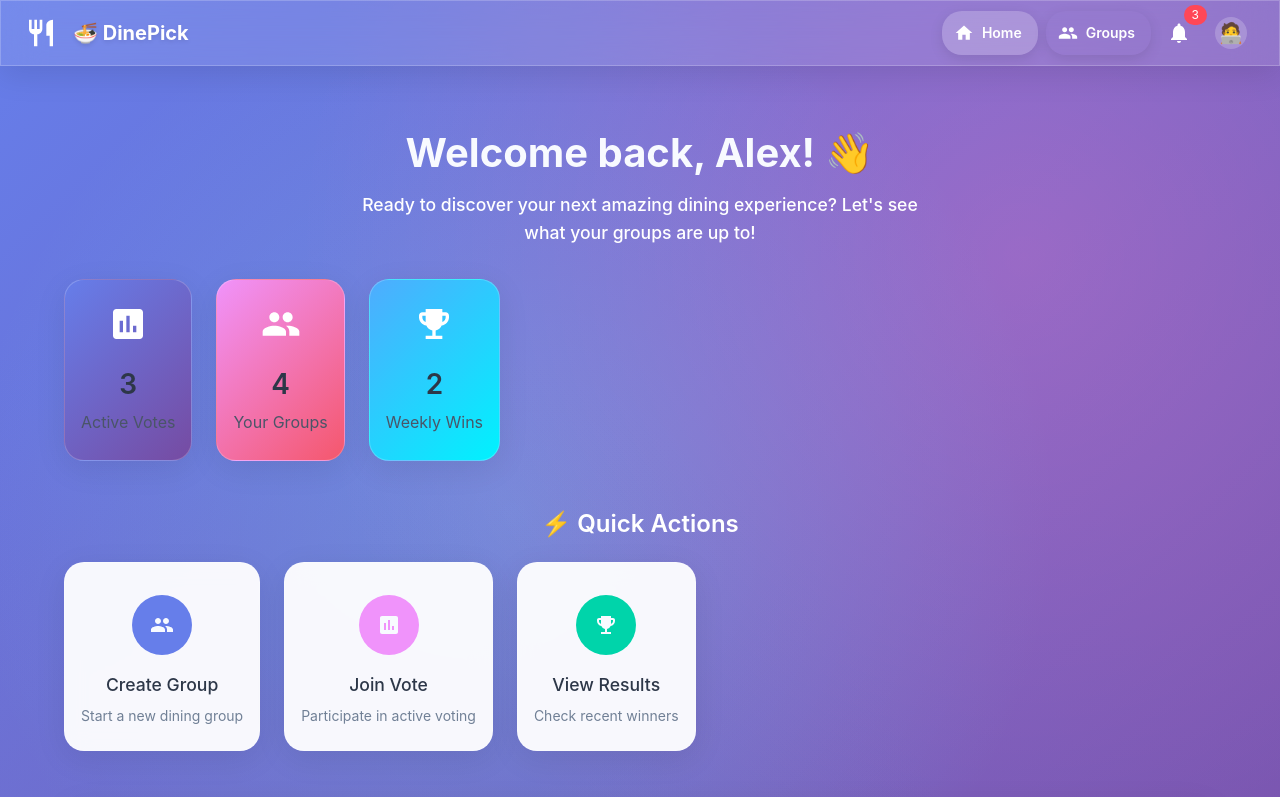
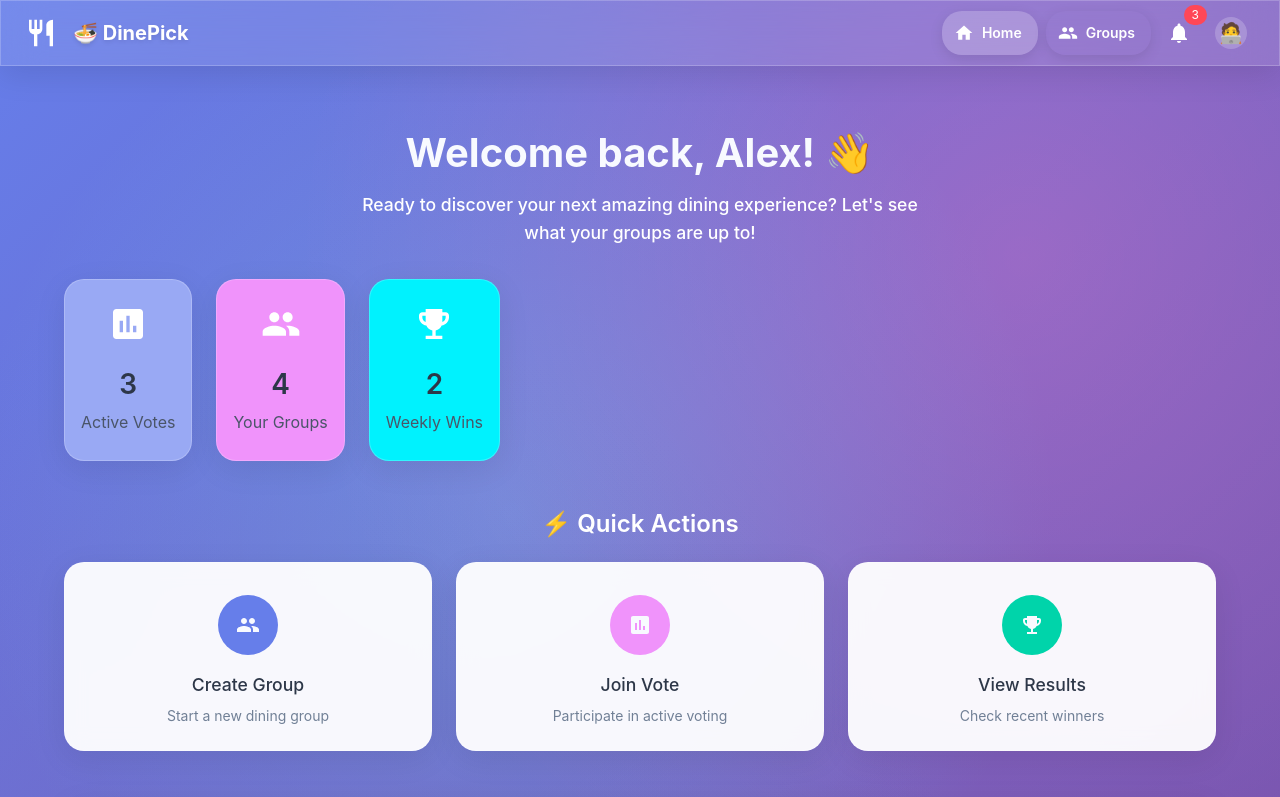
Before and after one commit to AliJasim03/Group-Dinner-Picker, a React (Create React App) app in the folder dinner-picker/: page / in a window 1280 px wide. Shown: the top 797 px of the page. Built offline with nearby package versions, Linux system fonts and the light colour scheme.

Commit message:
ui improvements

```diff
--- a/dinner-picker/public/index.html
+++ b/dinner-picker/public/index.html
@@ -24,7 +24,7 @@
       work correctly both with client-side routing and a non-root public URL.
       Learn how to configure a non-root public URL by running `npm run build`.
     -->
-    <title>React App</title>
+    <title>DinePick</title>
   </head>
   <body>
     <noscript>You need to enable JavaScript to run this app.</noscript>
--- a/dinner-picker/src/pages/GroupsPage.js
+++ b/dinner-picker/src/pages/GroupsPage.js
@@ -179,7 +179,7 @@ const GroupsPage = () => {
                                                 sx={{
                                                     cursor: 'pointer',
                                                     height: '100%',
-                                                    background: `linear-gradient(135deg, ${group.colorTheme || '#667eea'} 0%, ${group.colorTheme || '#764ba2'} 100%)`,
+                                                    background: `linear-gradient(135deg, ${group.colorTheme || '#f2ecd8'} 0%, ${group.colorTheme || '#f0e9f7'} 100%)`,
                                                     color: 'white',
                                                     position: 'relative',
                                                     overflow: 'hidden',
--- a/dinner-picker/src/pages/HomePage.js
+++ b/dinner-picker/src/pages/HomePage.js
@@ -139,7 +139,7 @@ const HomePage = () => {
                             <Grid item xs={12} md={4}>
                                 <motion.div whileHover={{ scale: 1.05 }}>
                                     <Card sx={{
-                                        background: 'linear-gradient(135deg, #667eea 0%, #764ba2 100%)',
+                                        background: theme.palette.primary.light,
                                         color: 'white',
                                         height: '100%'
                                     }}>
@@ -159,7 +159,7 @@ const HomePage = () => {
                             <Grid item xs={12} md={4}>
                                 <motion.div whileHover={{ scale: 1.05 }}>
                                     <Card sx={{
-                                        background: 'linear-gradient(135deg, #f093fb 0%, #f5576c 100%)',
+                                        background: theme.palette.secondary.main,
                                         color: 'white',
                                         height: '100%'
                                     }}>
@@ -179,7 +179,7 @@ const HomePage = () => {
                             <Grid item xs={12} md={4}>
                                 <motion.div whileHover={{ scale: 1.05 }}>
                                     <Card sx={{
-                                        background: 'linear-gradient(135deg, #4facfe 0%, #00f2fe 100%)',
+                                        background: '#00f2fe',
                                         color: 'white',
                                         height: '100%'
                                     }}>
@@ -203,19 +203,31 @@ const HomePage = () => {
                         ⚡ Quick Actions
                     </Typography>
 
-                    <Grid container spacing={3} sx={{ mb: 6 }}>
+                    <Box sx={{
+                        display: 'flex',
+                        justifyContent: 'space-between',
+                        gap: 3,
+                        mb: 6,
+                        flexWrap: 'wrap',
+                        '& > *': {
+                            flex: '1 1 300px',
+                            minWidth: '280px'
+                        }
+                    }}>
                         {quickActions.map((action, index) => (
-                            <Grid item xs={12} md={4} key={index}>
                             <motion.div
+                                key={index}
                                 initial={{ opacity: 0, y: 20 }}
                                 animate={{ opacity: 1, y: 0 }}
                                 transition={{ duration: 0.6, delay: index * 0.1 }}
                                 whileHover={{ scale: 1.02 }}
+                                style={{ flex: '1 1 300px', minWidth: '280px' }}
                             >
                                 <Card
                                     sx={{
                                         cursor: 'pointer',
                                         background: 'rgba(255, 255, 255, 0.95)',
+                                        height: '100%',
                                         '&:hover': {
                                             boxShadow: `0 12px 48px ${action.color}40`,
                                         }
@@ -242,9 +254,8 @@ const HomePage = () => {
                                     </CardContent>
                                 </Card>
                             </motion.div>
-                            </Grid>
                         ))}
-                    </Grid>
+                    </Box>
 
                     {/* Recent Activity */}
                     <Card sx={{ background: 'rgba(255, 255, 255, 0.95)' }}>
--- a/dinner-picker/src/pages/VotingSessionPage.js
+++ b/dinner-picker/src/pages/VotingSessionPage.js
@@ -48,11 +48,12 @@ const VotingSessionPage = () => {
             setLoading(true);
             const [sessionResponse, optionsResponse] = await Promise.all([
                 sessionAPI.getSession(sessionId),
-                optionAPI.getSessionOptions(sessionId)
+                //optionAPI.getSessionOptions(sessionId)
             ]);
 
             setSession(sessionResponse.data);
-            setOptions(optionsResponse.data);
+            setOptions(sessionResponse.data.options || []);
+            console.log(sessionResponse.data);
         } catch (error) {
             toast.error('Failed to load session data');
             navigate('/groups');
--- a/dinner-picker/src/services/api.js
+++ b/dinner-picker/src/services/api.js
@@ -26,6 +26,7 @@ export const sessionAPI = {
 };
 
 // Options API
+// need implementation in spring
 export const optionAPI = {
     getSessionOptions: (sessionId) => api.get(`/api/sessions/${sessionId}/options`),
     addOption: (optionData) => api.post('/api/options', optionData),
```
Lines whose indentation alone changed are shown as unchanged.
